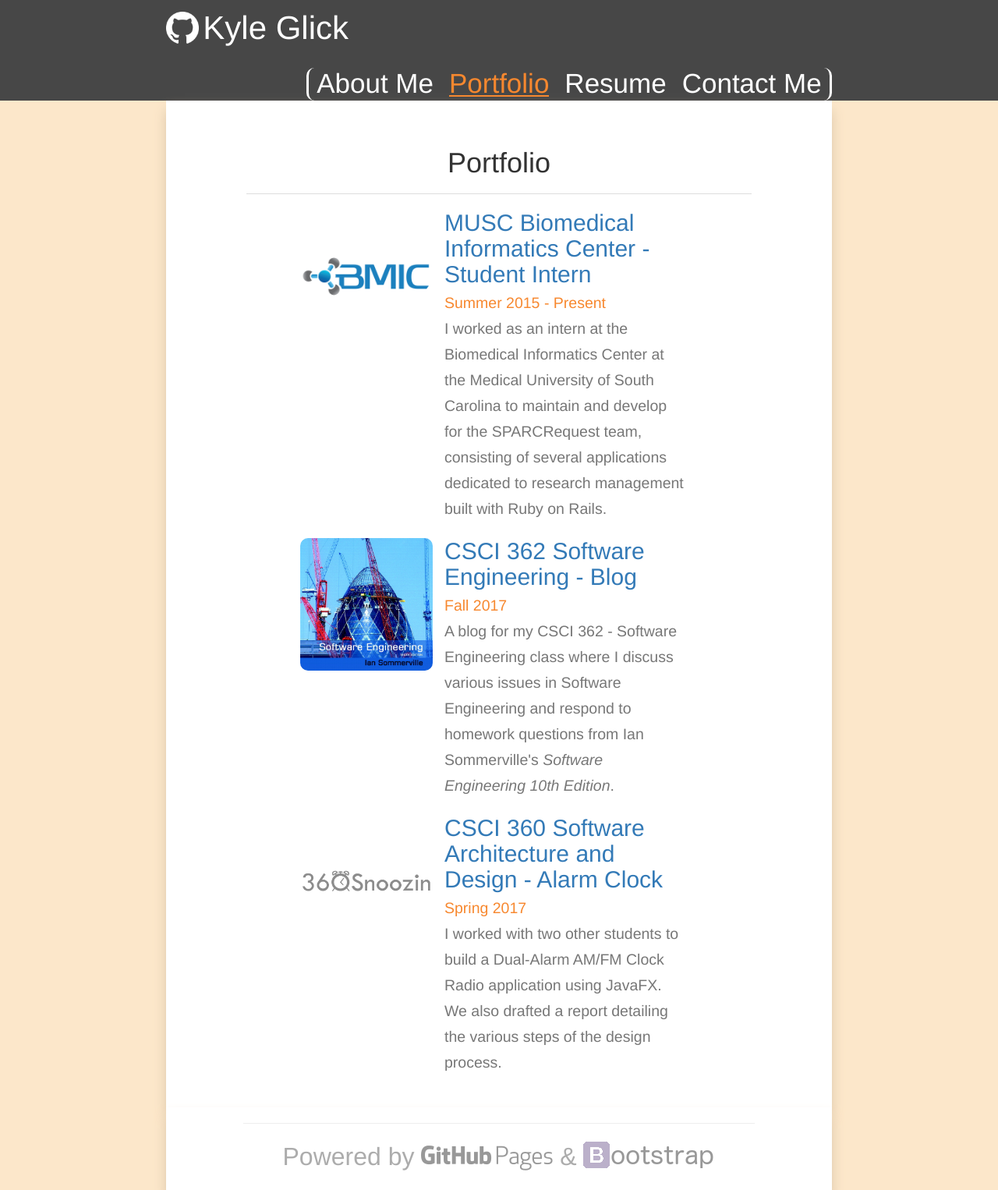
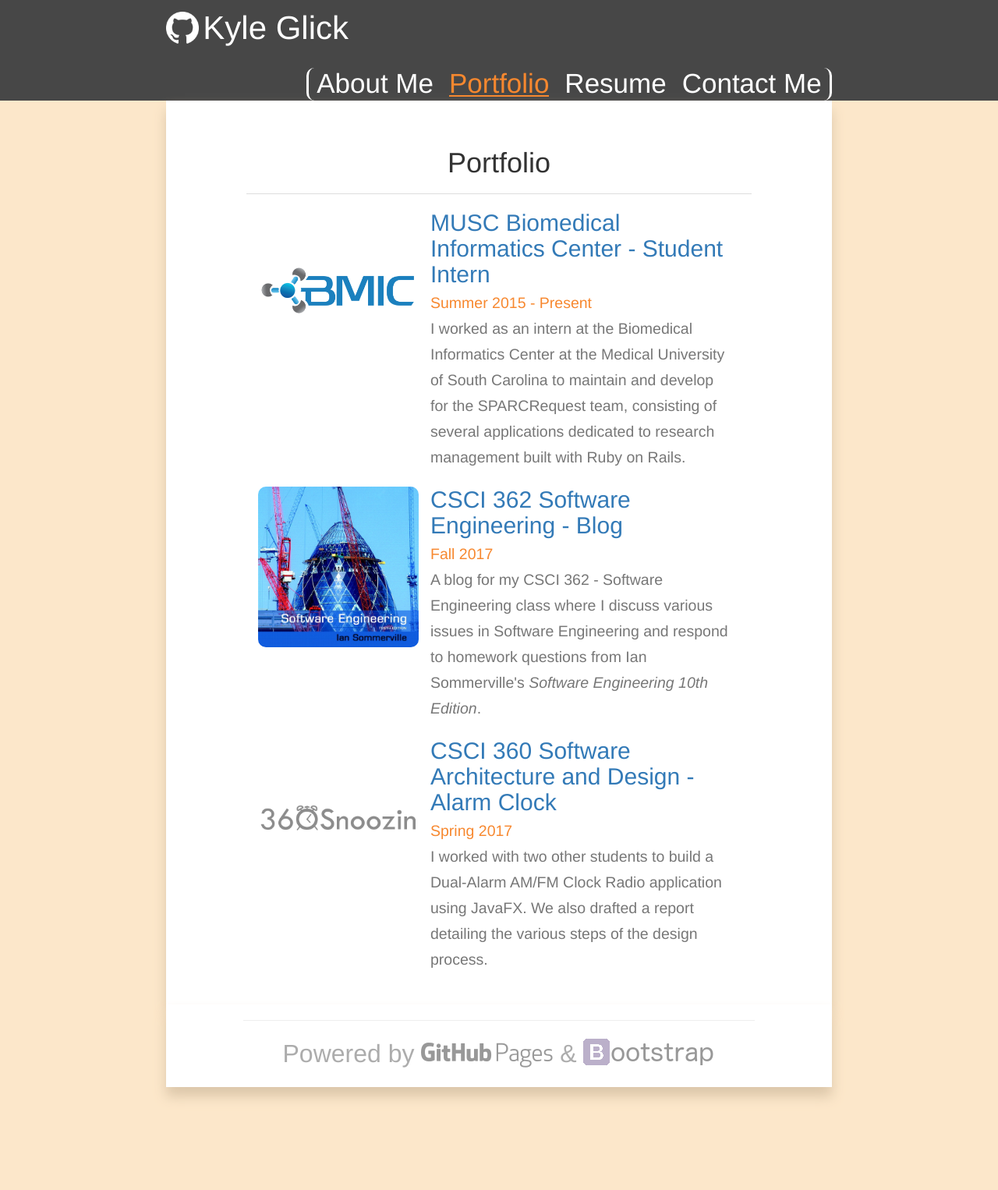
Before and after one commit to kayla-glick/kayla-glick.github.io, a Jekyll site: the page built from portfolio/index.html, in a window 1280 px wide. Shown: the whole page at 78% size. Built offline with Jekyll 4.4.1, drawn with Linux system fonts in a browser that asks for light colours; nearby versions of some CDN libraries.

Commit message:
make portfolio links wider

```diff
--- a/portfolio/index.html
+++ b/portfolio/index.html
@@ -6,7 +6,7 @@
 <div class="page-header text-center">
   <h1 class="page-title">Portfolio</h1>
 </div>
-<div class="col-sm-10 col-sm-offset-1">
+<div class="col-sm-12">
   {% for portfolio in site.portfolio %}
     <a href="/portfolio/{{ portfolio[0] }}/" class="col-sm-12 no-padding portfolio-preview glowing-link">
       <div class="media">
```
